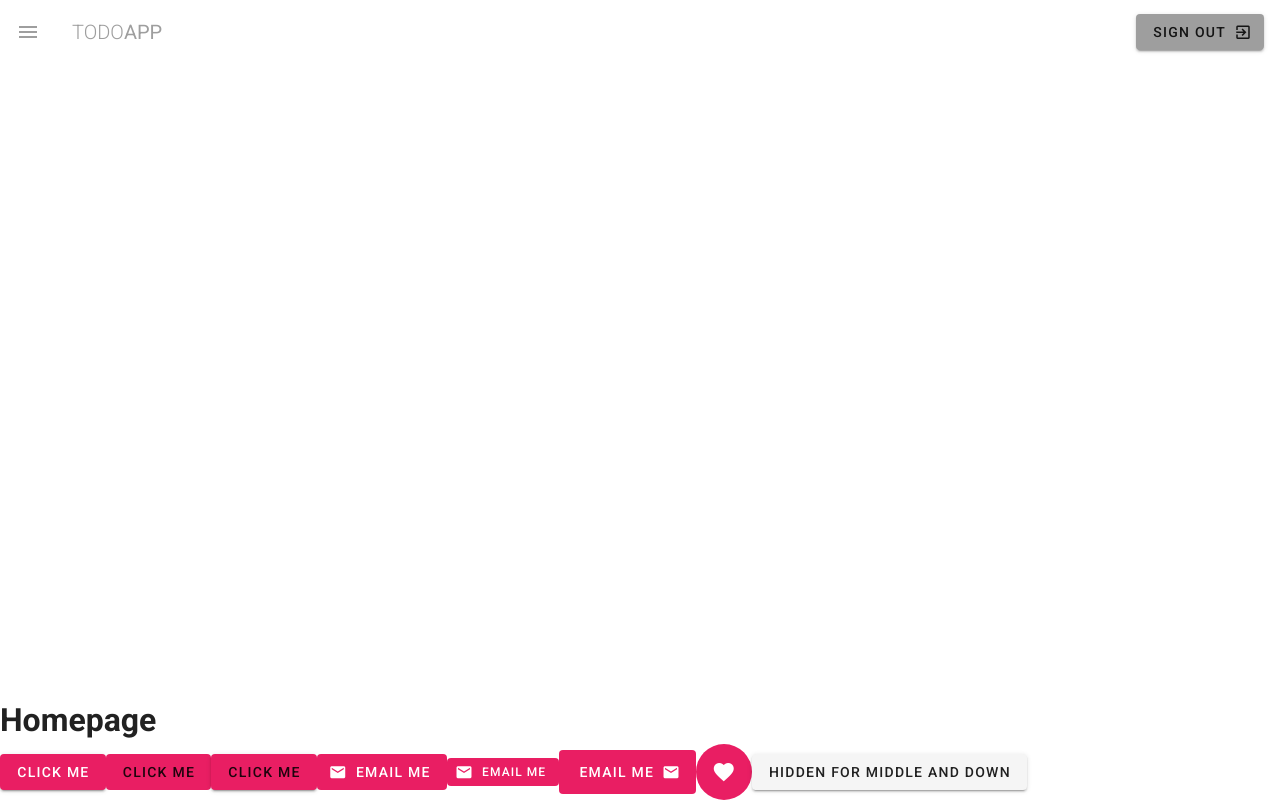
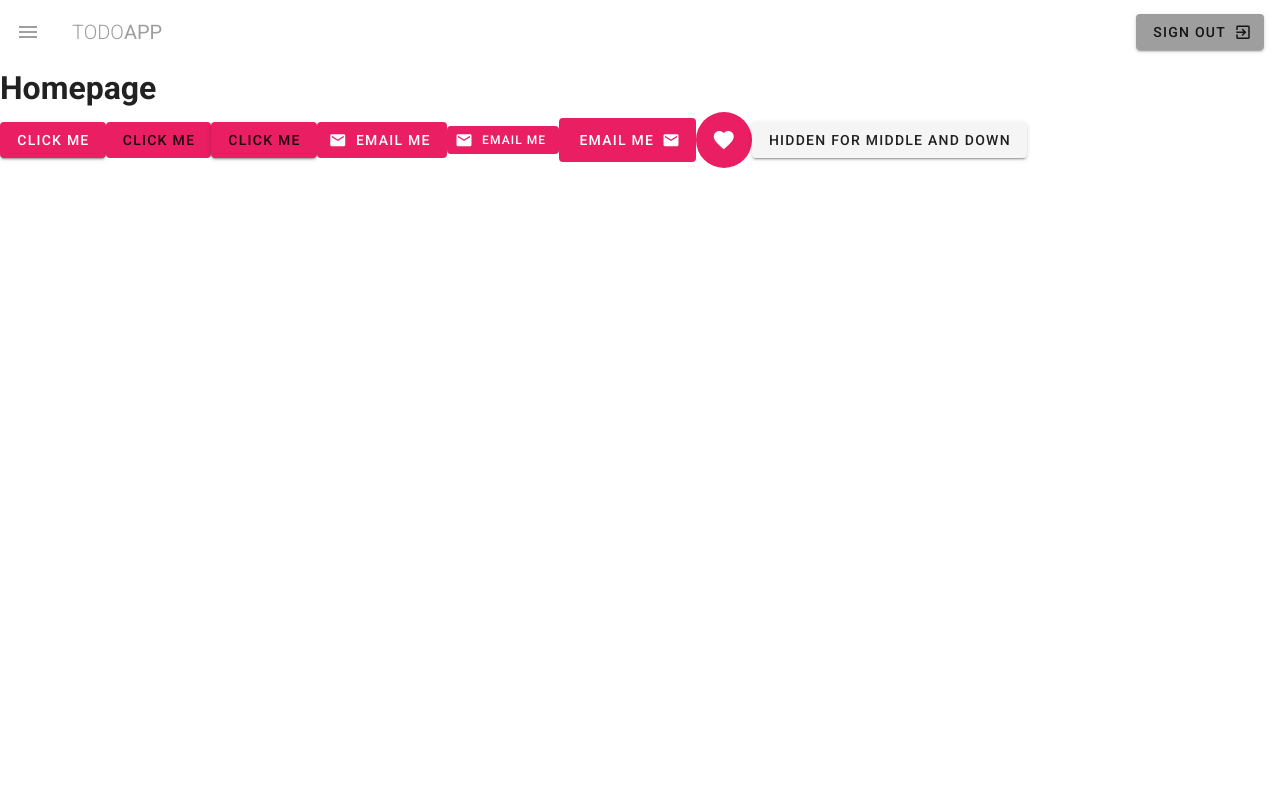
Before and after one commit to braden-w/learn-vuetify-project-management-website, a Nuxt app: page / in a window 1280 px wide. Built offline with nearby package versions, Linux system fonts and the light colour scheme.

Commit message:
Moved <Nuxt/> into v-content

```diff
--- a/layouts/default.vue
+++ b/layouts/default.vue
@@ -1,7 +1,6 @@
 <template>
   <v-app class="grey lighten-4">
-    <v-content><TheNavBar /></v-content>
-    <Nuxt />
+    <v-content><TheNavBar /> <Nuxt /></v-content>
   </v-app>
 </template>
 
```
